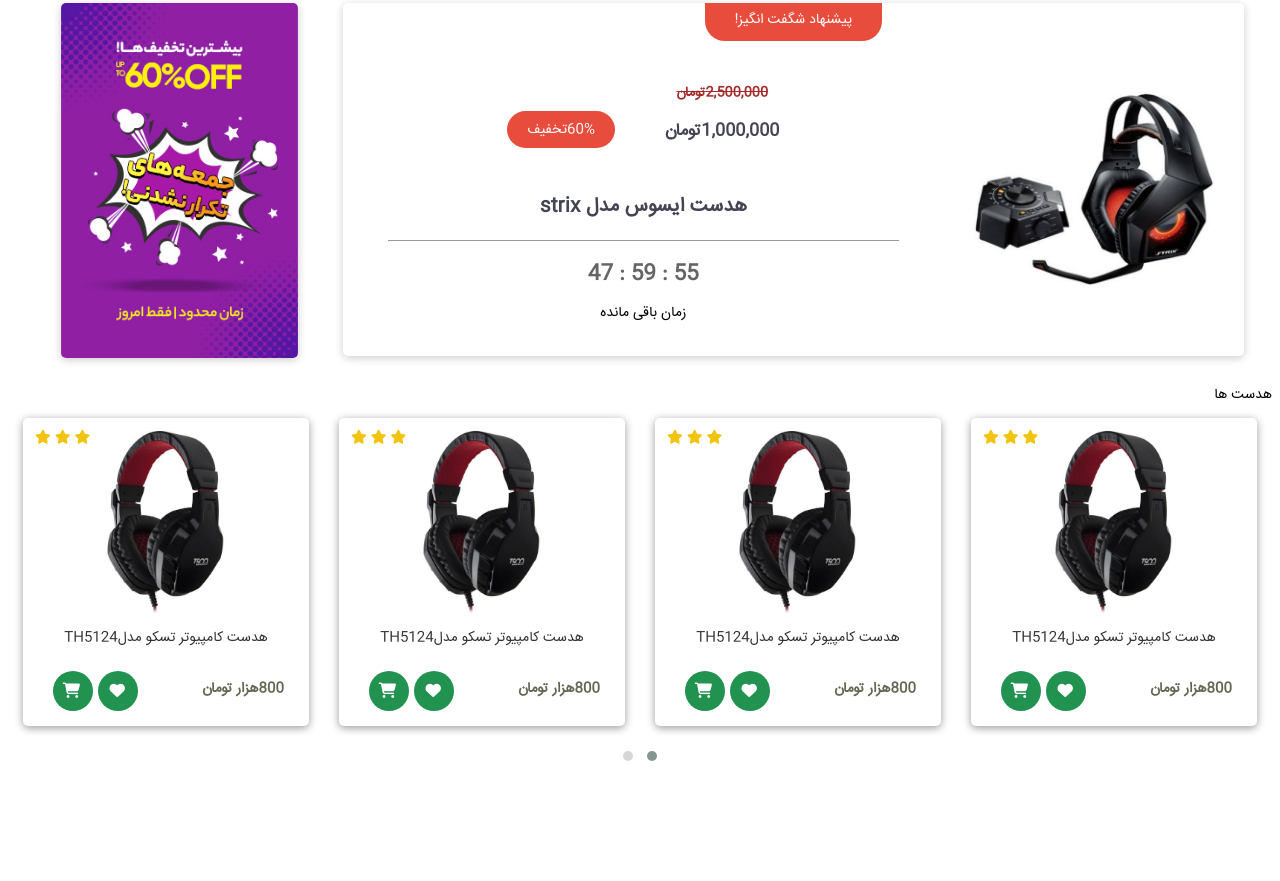
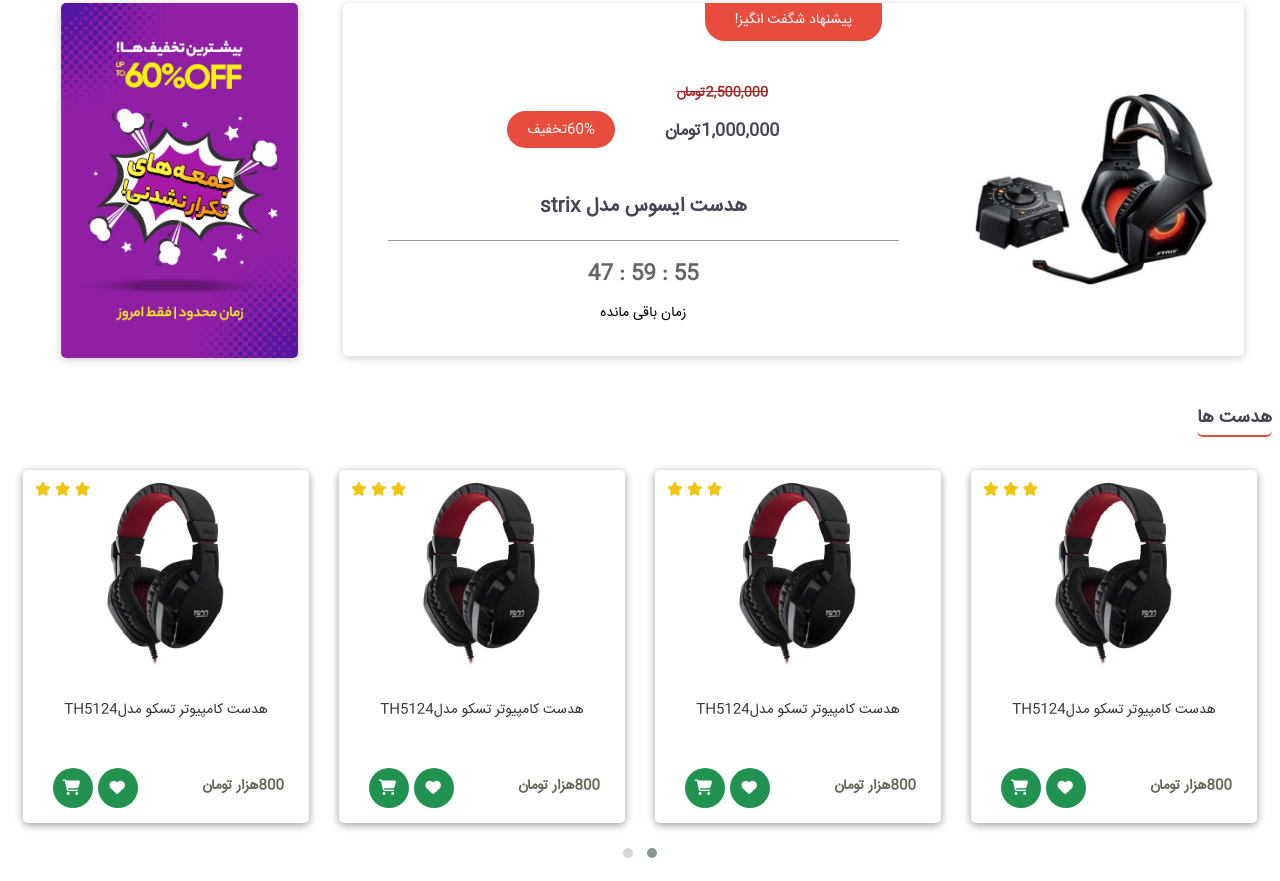
Before and after one commit to MeysamGholami/MGH-mabanipro, a plain HTML site: page index.html in a window 1280 px wide. Shown: the part 1424-2305 px from the top of the page. Before the commit the page ends 2208 px from the top, so only its background shows below. Drawn offline with nearby package versions, Linux system fonts and the light colour scheme.

Commit message:
edite title class

```diff
--- a/css/home.css
+++ b/css/home.css
@@ -318,3 +318,13 @@
     width: 70% !important;
     margin: auto;
 }
+.dragble-list .title{
+    padding:20px 0px 25px 0px;
+}
+.dragble-list .title span{
+    font-size: 1.3em;
+    font-weight: bold;
+    border-bottom:2px solid #e74c3c ;
+    border-radius: 6px;
+    color: #445;
+}
```
